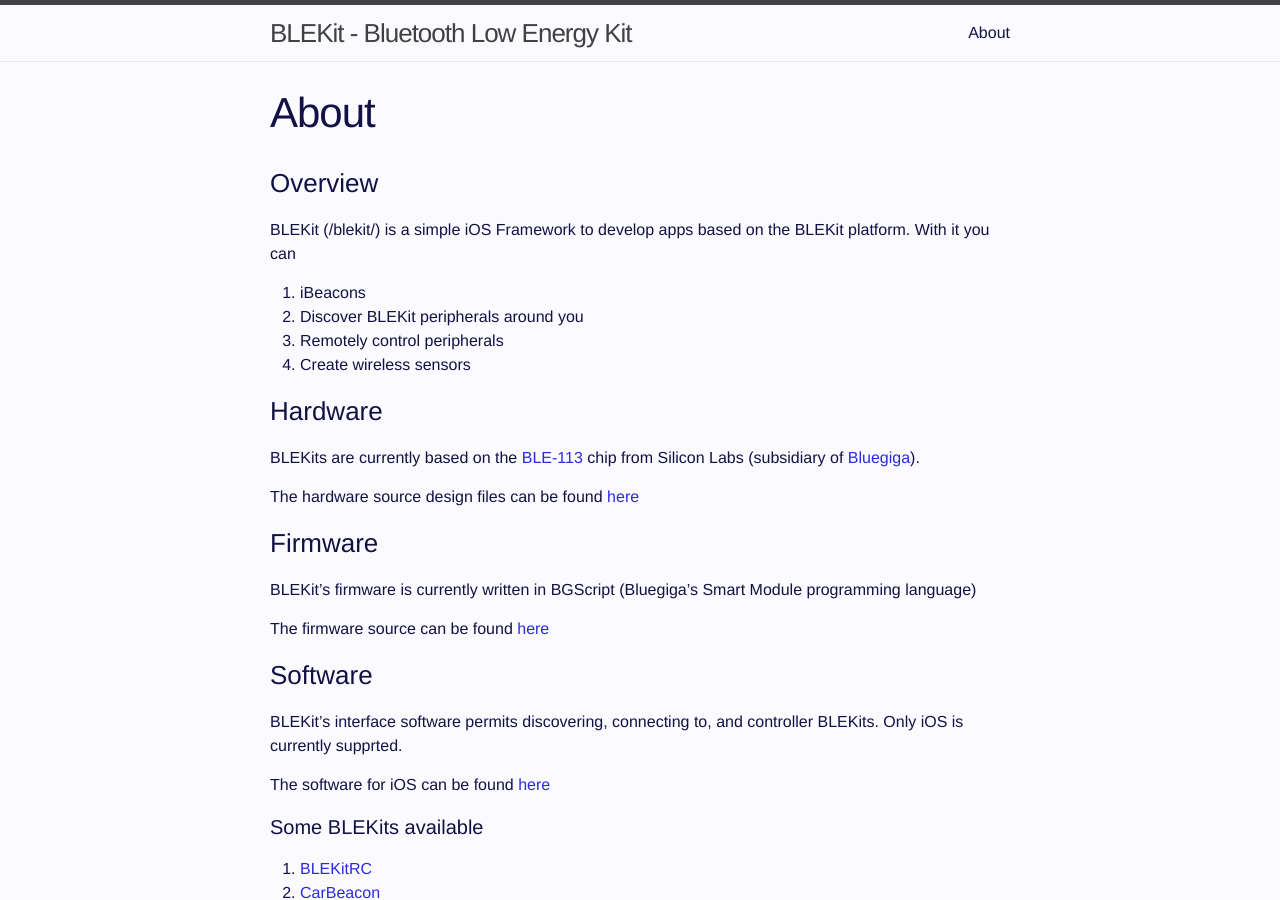
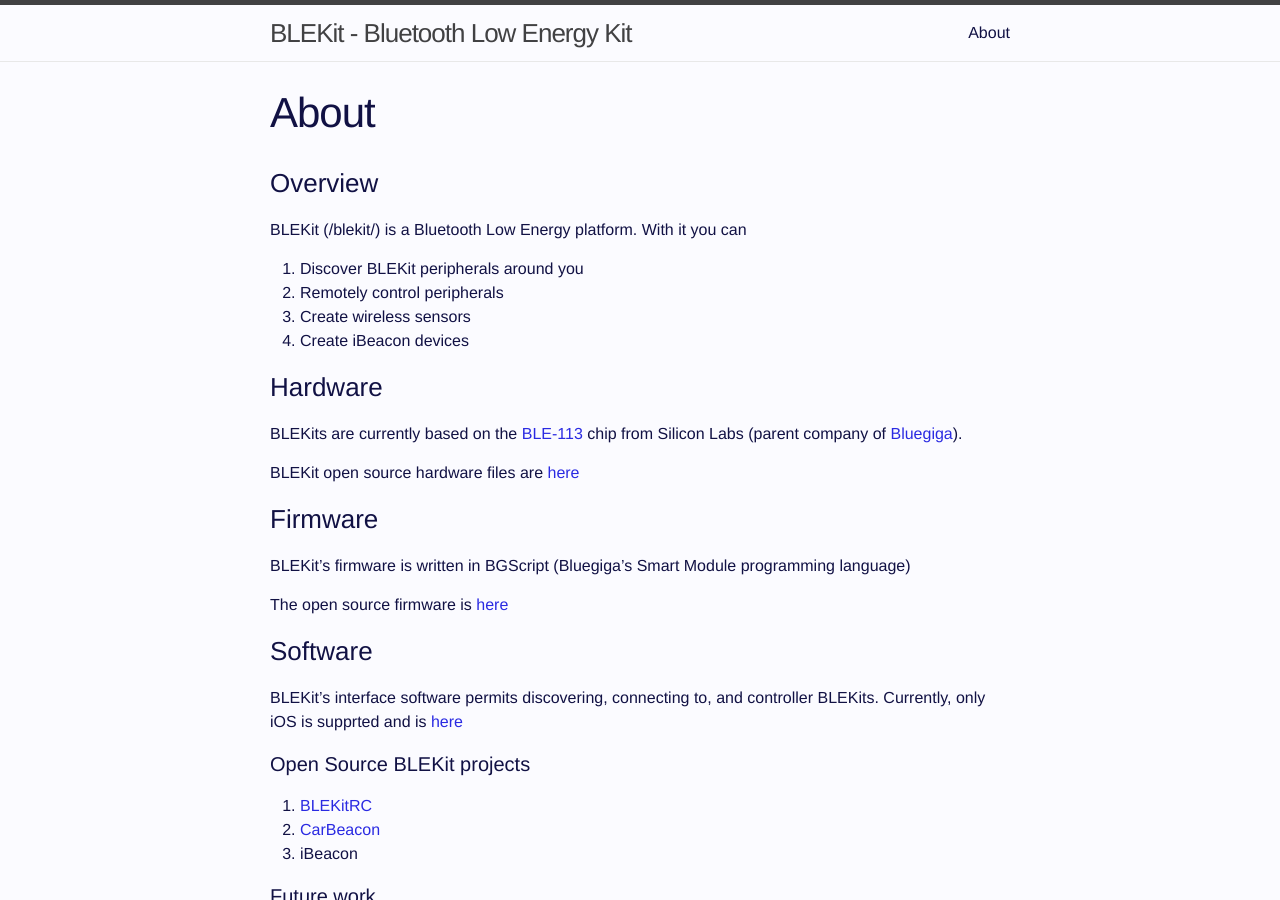
Before and after one commit to igorsales/blekit, a Jekyll site: the page built from index.md, in a window 1280 px wide and 900 px high. Built offline with Jekyll 4.4.1, drawn with Linux system fonts in a browser that asks for light colours.

Commit message:
Updated text

```diff
--- a/index.md
+++ b/index.md
@@ -4,31 +4,30 @@
 ---
 
 ### Overview
-BLEKit (/blekit/) is a simple iOS Framework to develop apps based on the BLEKit platform. With it you can
+BLEKit (/blekit/) is a Bluetooth Low Energy platform. With it you can
 
-1.  iBeacons
 1. Discover BLEKit peripherals around you
 1. Remotely control peripherals
 1. Create wireless sensors
+1. Create iBeacon devices
 
 ### Hardware
-BLEKits are currently based on the [BLE-113](http://www.silabs.com/products/wireless/bluetooth/bluetooth-smart-modules/Pages/ble113-bluetooth-smart-module.aspx]) chip from Silicon Labs (subsidiary of [Bluegiga](https://www.bluegiga.com/en-US/)).
+BLEKits are currently based on the [BLE-113](http://www.silabs.com/products/wireless/bluetooth/bluetooth-smart-modules/Pages/ble113-bluetooth-smart-module.aspx]) chip from Silicon Labs (parent company of [Bluegiga](https://www.bluegiga.com/en-US/)).
 
-The hardware source design files can be found [here](https://github.com/igorsales/blekit-hw)
+BLEKit open source hardware files are [here](https://github.com/igorsales/blekit-hw)
 
 ### Firmware
 
-BLEKit's firmware is currently written in BGScript (Bluegiga's Smart Module programming language)
+BLEKit's firmware is written in BGScript (Bluegiga's Smart Module programming language)
 
-The firmware source can be found [here](https://github/igorsales/blekit-fw)
+The open source firmware is [here](https://github/igorsales/blekit-fw)
 
 ### Software
 
-BLEKit's interface software permits discovering, connecting to, and controller BLEKits. Only iOS is currently supprted.
+BLEKit's interface software permits discovering, connecting to, and controller BLEKits.
+Currently, only iOS is supprted and is [here](https://github.com/igorsales/blekit)
 
-The software  for iOS can be found [here](https://github.com/igorsales/blekit)
-
-#### Some BLEKits available
+#### Open Source BLEKit projects
 
 1. [BLEKitRC](https://github.com/igorsales/blekit-rc)
 1. [CarBeacon](https://github.com/igorsales/carbeacon)
```
